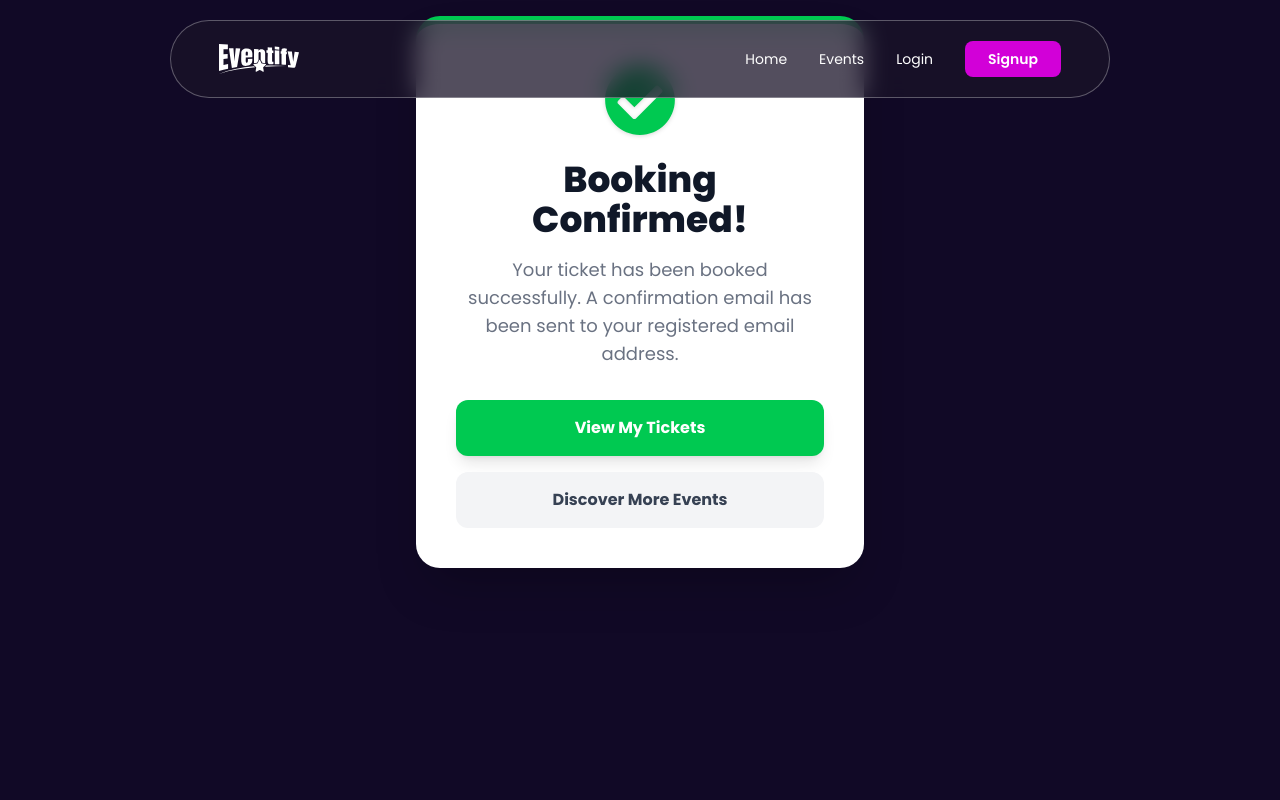
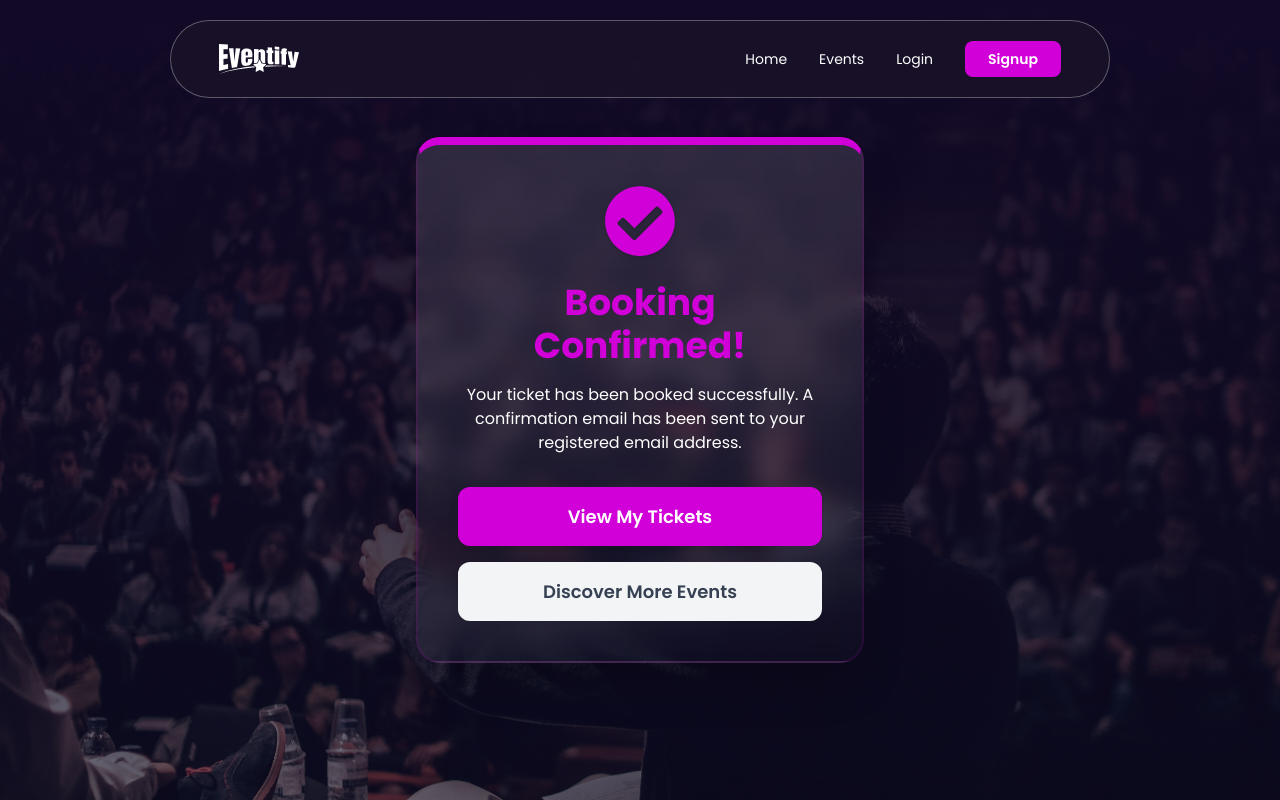
Before and after one commit to HasnainAhmedAnsari/eventify, a React (Vite) app in the folder client/: page /payment-success in a window 1280 px wide. Built offline with nearby package versions, Linux system fonts and the light colour scheme.

Commit message:
payment failed and success page ui fixes

```diff
--- a/client/src/pages/PaymentFailed.jsx
+++ b/client/src/pages/PaymentFailed.jsx
@@ -4,21 +4,64 @@ import { FaTimesCircle } from 'react-icons/fa';
 
 const PaymentFailed = () => {
     return (
-        <div className="min-h-[70vh] flex flex-col items-center justify-center p-4">
-            <div className="bg-white p-10 rounded-3xl shadow-2xl max-w-md w-full text-center border-t-8 border-red-500 transform transition-all hover:-translate-y-1">
+        <section className="
+        relative
+  grid min-h-[100vh]
+  place-items-center
+  overflow-hidden
+  bg-[linear-gradient(180deg,#110926,#11092690),url('/home-bg.jpg')]
+  bg-cover
+  bg-fixed bg-center text-center
+  md:min-h-[100vh]
+  p-4
+        ">
+            <div className="
+            bg-[linear-gradient(180deg,#ffffff20,#ffffff05)]
+            backdrop-blur-[12px]
+            border-[2px]
+            border-red-500/20
+            p-6
+            md:p-10
+            rounded-2xl
+            md:rounded-3xl
+            shadow-xl
+            md:shadow-2xl
+            max-w-md
+            w-full
+            text-center
+            border-t-8
+            border-t-red-500
+            transform
+            transition-all
+            hover:-translate-y-1
+            ">
                 <FaTimesCircle className="text-red-500 text-7xl mx-auto mb-6 drop-shadow-sm" />
-                <h1 className="text-4xl font-black text-gray-900 mb-4">Booking Failed</h1>
-                <p className="text-gray-500 mb-8 text-lg">We couldn't process your payment. Please ensure your payment details are correct and try again.</p>
-                <div className="space-y-4">
-                    <Link to="/" className="block w-full bg-red-500 hover:bg-red-600 text-white font-bold py-4 px-6 rounded-xl transition shadow-lg hover:shadow-xl">
+                <h1 className="
+                text-[28px]
+                        md:text-[36px]
+                        font-bold
+                        text-white
+                        mb-2
+                        md:mb-4
+                        leading-[1.2]
+                ">Booking Failed</h1>
+                <p className="
+                text-[14px]
+                    md:text-[16px]
+                    text-white
+                    mb-6
+                    md:mb-8
+                ">We couldn't process your payment. Please ensure your payment details are correct and try again.</p>
+                <div className="space-y-2 md:space-y-4">
+                    <Link to="/" className="block w-full bg-red-500 hover:bg-red-600 text-white text-[14px] md:text-[18px] font-semibold py-4 px-6 rounded-xl transition shadow-lg hover:shadow-xl">
                         Return to Events
                     </Link>
-                    <Link to="/dashboard" className="block w-full bg-gray-100 hover:bg-gray-200 text-gray-700 font-bold py-4 px-6 rounded-xl transition">
+                    <Link to="/dashboard" className="block w-full bg-gray-100 hover:bg-gray-200 text-gray-700 text-[14px] md:text-[18px] font-semibold py-4 px-6 rounded-xl transition">
                         Go to Dashboard
                     </Link>
                 </div>
             </div>
-        </div>
+        </section>
     );
 };
 
--- a/client/src/pages/PaymentSuccess.jsx
+++ b/client/src/pages/PaymentSuccess.jsx
@@ -4,21 +4,68 @@ import { FaCheckCircle } from 'react-icons/fa';
 
 const PaymentSuccess = () => {
     return (
-        <div className="min-h-[70vh] flex flex-col items-center justify-center p-4">
-            <div className="bg-white p-10 rounded-3xl shadow-2xl max-w-md w-full text-center border-t-8 border-green-500 transform transition-all hover:-translate-y-1">
-                <FaCheckCircle className="text-green-500 text-7xl mx-auto mb-6 drop-shadow-sm" />
-                <h1 className="text-4xl font-black text-gray-900 mb-4">Booking Confirmed!</h1>
-                <p className="text-gray-500 mb-8 text-lg">Your ticket has been booked successfully. A confirmation email has been sent to your registered email address.</p>
-                <div className="space-y-4">
-                    <Link to="/dashboard" className="block w-full bg-green-500 hover:bg-green-600 text-white font-bold py-4 px-6 rounded-xl transition shadow-lg hover:shadow-xl">
+        <section
+        className="relative
+  grid min-h-[100vh]
+  place-items-center
+  overflow-hidden
+  bg-[linear-gradient(180deg,#110926,#11092690),url('/home-bg.jpg')]
+  bg-cover
+  bg-fixed bg-center text-center
+  md:min-h-[100vh]
+  p-4
+  "
+        >
+            <div className="
+            bg-[linear-gradient(180deg,#ffffff20,#ffffff05)]
+            backdrop-blur-[12px]
+            border-[2px]
+            border-[#D200D820]
+            p-6
+            md:p-10
+            rounded-2xl
+            md:rounded-3xl
+            shadow-xl
+            md:shadow-2xl
+            max-w-md
+            w-full
+            text-center
+            border-t-8
+            border-t-[#D200D8]
+            transform
+            transition-all
+            hover:-translate-y-1
+            ">
+                <FaCheckCircle className="text-[#D200D8] text-7xl mx-auto mb-6 drop-shadow-sm" />
+                <h1 className="
+                text-[28px]
+                        md:text-[36px]
+                        font-bold
+                        text-[#D200D8]
+                        mb-2
+                        md:mb-4
+                        leading-[1.2]
+                ">Booking Confirmed!</h1>
+                <p className="
+                text-[14px]
+                    md:text-[16px]
+                    text-white
+                    mb-6
+                    md:mb-8
+                ">Your ticket has been booked successfully. A confirmation email has been sent to your registered email address.</p>
+                <div className="space-y-2 md:space-y-4">
+                    <Link to="/dashboard" className="block w-full bg-[#D200D8] hover:bg-gradient-to-r
+                    hover:from-[#d200d8]
+                    hover:to-[#4c0087]
+                    text-[14px] md:text-[18px] text-white font-semibold py-4 px-6 rounded-xl transition shadow-lg hover:shadow-xl">
                         View My Tickets
                     </Link>
-                    <Link to="/" className="block w-full bg-gray-100 hover:bg-gray-200 text-gray-700 font-bold py-4 px-6 rounded-xl transition">
+                    <Link to="/" className="block w-full bg-gray-100 hover:bg-gray-200 text-gray-700 text-[14px] md:text-[18px] font-semibold py-4 px-6 rounded-xl transition">
                         Discover More Events
                     </Link>
                 </div>
             </div>
-        </div>
+        </section>
     );
 };
 
```
